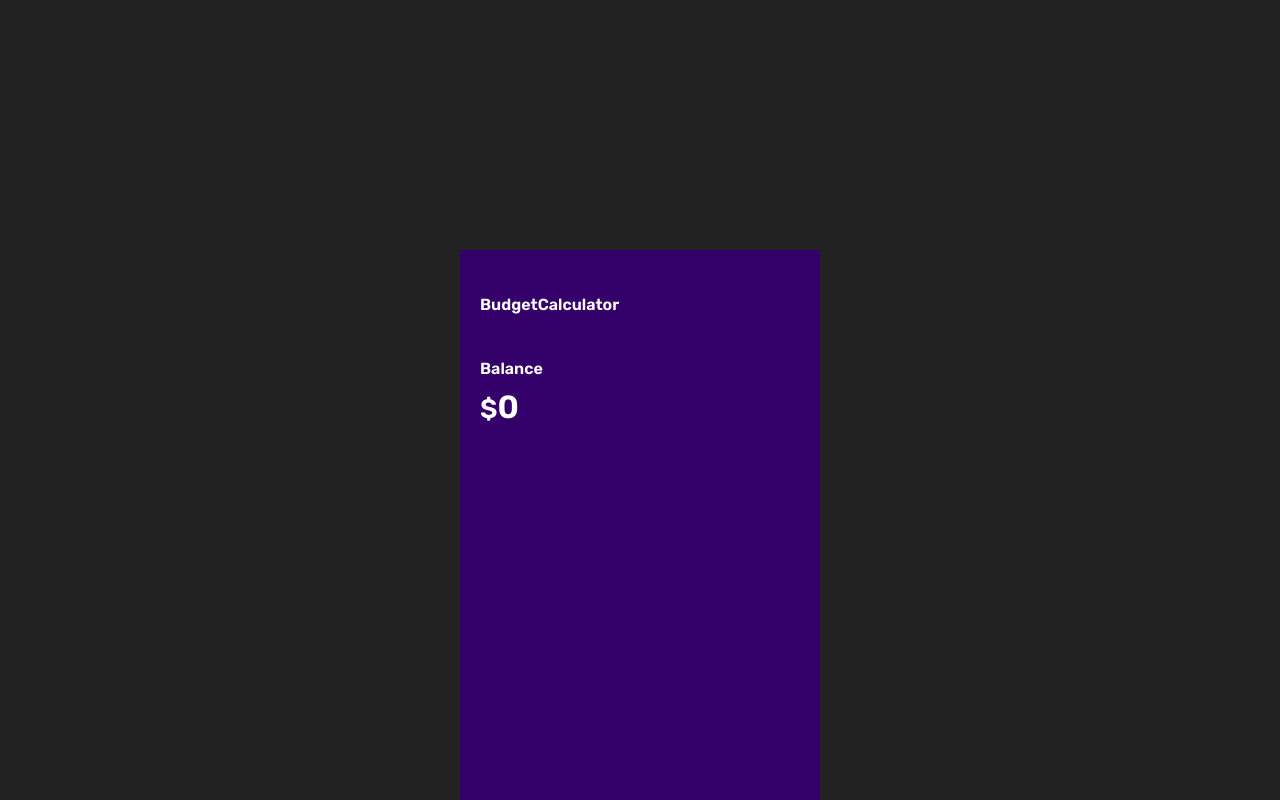
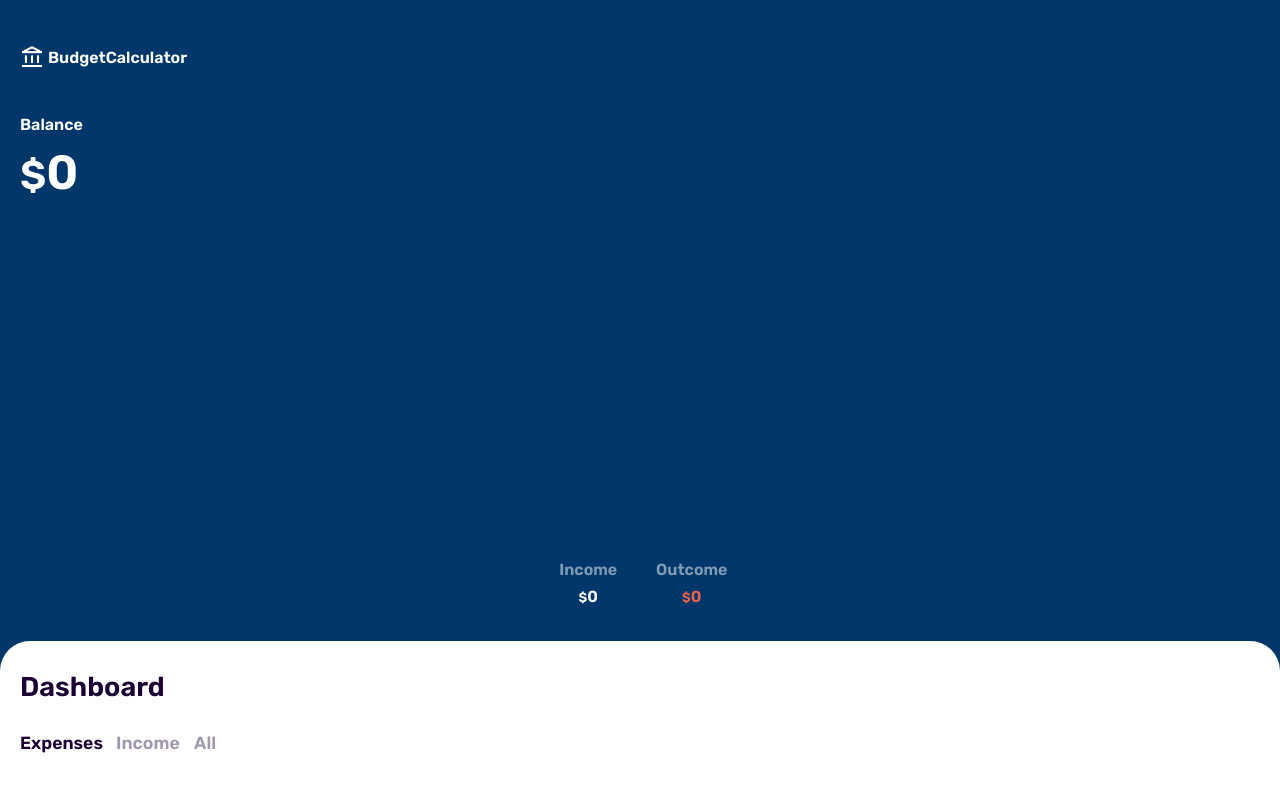
Before and after one commit to rgoodman394/budget-calculator, a website: page index.html in a window 1280 px wide. Shown: the top 800 px of the page. Drawn offline with nearby package versions, Linux system fonts and the light colour scheme.

Commit message:
changed background color and added :hover css to tabs and buttons

```diff
--- a/app.js
+++ b/app.js
@@ -31,13 +31,13 @@ const ctx = document.getElementById('myChart');
 const pieChart = new Chart(ctx, {
     type: 'doughnut',
     data: {
-        labels: ['Income', 'Expenses'],
+        labels: ['Income: $', 'Expenses'],
         datasets: [{
             label: 'Expenses',
             data: [],
             backgroundColor: [
-                'rgba(255, 99, 132, 0.2)',
-                'rgba(54, 162, 235, 0.2)',
+                '#fff',
+                '#f0624d',
                 'rgba(255, 206, 86, 0.2)',
                 'rgba(75, 192, 192, 0.2)',
                 'rgba(153, 102, 255, 0.2)',
--- a/index.html
+++ b/index.html
@@ -15,7 +15,7 @@
 <body>
     <div class="budget-container">
         <div class="app-title">
-            <a href="">Budget<b>Calculator</b></a>
+            <a href=""><img class = "bank-img" src="images/bank.png" alt="home">Budget<b>Calculator</b></a>
         </div>
         <div class="budget-header">
             <div class="balance">
@@ -64,7 +64,7 @@
                 <div class="input">
                     <input type="text" id="income-title-input" name="title" placeholder="Title">
                     <input type="number" id="income-amount-input" name="amount" placeholder="$0">
-                    <div class="add-income"><img src="images/add.png" alt=""></div>
+                    <div class="add-income"><img class="addbtn" src="images/add.png" alt=""></div>
                 </div>
             </div>
             <div id="expense">
@@ -72,7 +72,7 @@
                 <div class="input">
                     <input type="text" id="expense-title-input" name="title" placeholder="Title">
                     <input type="number" id="expense-amount-input" name="amount" placeholder="$0">
-                    <div class="add-expense"><img src="images/add.png" alt=""></div>
+                    <div class="add-expense"><img class="addbtn" src="images/add.png" alt=""></div>
                 </div>
             </div>
             <div class = "hide" id="all">
--- a/styles.css
+++ b/styles.css
@@ -1,3 +1,14 @@
+html, body {
+    margin: 0;
+    padding: 0;
+    height: 100%;
+    box-sizing: border-box;
+    }
+
+  html {
+    scroll-behavior: smooth;
+  }
+
 body{
     background-color: #222;
     font-family: 'Montserrat', sans-serif; /*regular*/
@@ -27,12 +38,12 @@ input[type=number] {
 
 .budget-container{
     position: absolute;
-    width: 360px;
-    height: 780px;
-    top: 80%;
-    left: 50%;
-    transform: translateX(-50%) translateY(-50%);
-    background-color: #34006a;
+    width: 100%;
+    /* height: 780px; */
+    /* top: 50%;
+    left: 50%; */
+    /* transform: translateX(-50%) translateY(-50%);  */
+    background-color: #00376a;
 }
 
 .budget-container .app-title{
@@ -42,11 +53,17 @@ input[type=number] {
 
 .budget-container .app-title a{
     color: #FFF;
+    display:flex;
+    align-items: center;
 }
 .budget-container .app-title a b{
     font-family: 'Rubik', sans-serif;
 }
-
+.budget-container .bank-img {
+    height: 25px;
+    display: inline-block;
+    padding-right: 3px;
+}
 
 .budget-header .balance{
     margin-top: 45px;
@@ -61,7 +78,7 @@ input[type=number] {
 
 .budget-header .balance .value{
     color: #FFF;
-    font-size: 2em;
+    font-size: 3em;
     margin-top: 10px;
     font-family: 'Rubik', sans-serif;
 }
@@ -75,7 +92,7 @@ input[type=number] {
 
 }
 
-.budget-header .account .income, .chart, .outcome{
+.budget-header .account .income, .outcome{
     height: 50px;
     display: inline-block;
     width: 100px;
@@ -100,11 +117,20 @@ input[type=number] {
     font-family: 'Rubik', sans-serif;
 }
 
+
+/* CHART */
+.chartContainer {
+    width: 300px;
+    margin-top: 20px;
+    margin-left: auto;
+    margin-right: auto;
+}
+
 /* /////////////   DASHBOARD    ///////////// */
 .budget-dashboard{
     display: block;
-    width: 360px;
-    height: 470px;
+    width: 100%;
+    /* height: 470px; */
     background-color: #FFF;
     margin-top: 35px;
     border-radius: 30px 30px 0 0;
@@ -132,6 +158,18 @@ input[type=number] {
     color: #1a0034;
     font-family: 'Rubik', sans-serif;
     opacity: 0.4;
+    -webkit-transform: perspective(1px) translateZ(0);
+    transform: perspective(1px) translateZ(0);
+    box-shadow: 0 0 1px rgba(0, 0, 0, 0);
+    -webkit-transition-duration: 0.2s;
+    transition-duration: 0.2s;
+    -webkit-transition-property: transform;
+    transition-property: transform;
+}
+.toggle:hover .tab1:hover, .tab2:hover, .tab3:hover{
+    opacity: 20%;
+    -webkit-transform: scale(1.05);
+    transform: scale(1.05);
 }
 
 .toggle .tab2, .tab3{
@@ -140,6 +178,10 @@ input[type=number] {
 
 .active{
     opacity : 1 !important;
+}
+
+.active:hover {
+
 }
 
 .hide{
@@ -204,6 +246,23 @@ input[type=number] {
     background-size: 20px 20px;
     background-repeat: no-repeat;
 }
+
+.addbtn {
+    display: inline-block;
+    vertical-align: middle;
+    -webkit-transform: perspective(1px) translateZ(0);
+    transform: perspective(1px) translateZ(0);
+    box-shadow: 0 0 1px rgba(0, 0, 0, 0);
+    -webkit-transition-duration: 0.2s;
+    transition-duration: 0.2s;
+    -webkit-transition-property: transform;
+    transition-property: transform;
+  }
+.addbtn:hover, .addbtn:focus, .addbtn:active {
+    -webkit-transform: scale(1.1);
+    transform: scale(1.1);
+}
+
 
 /* .budget-dashboard #all ul.list li.income{
 
```
Also changed, not shown: images/bank.png (added), images/delete.png.
